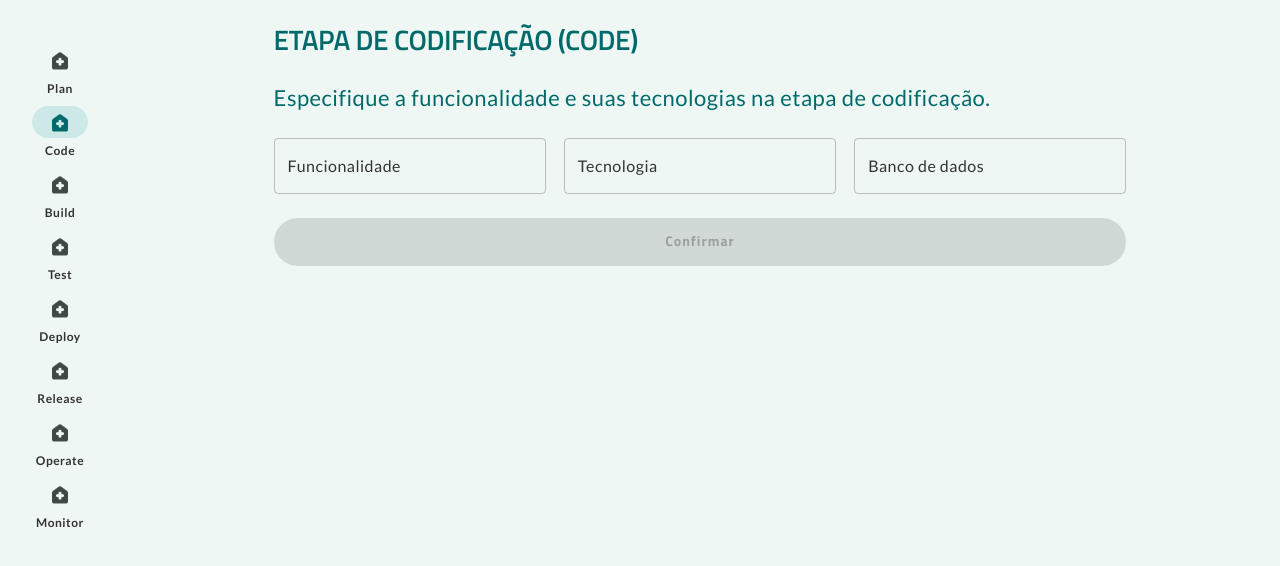
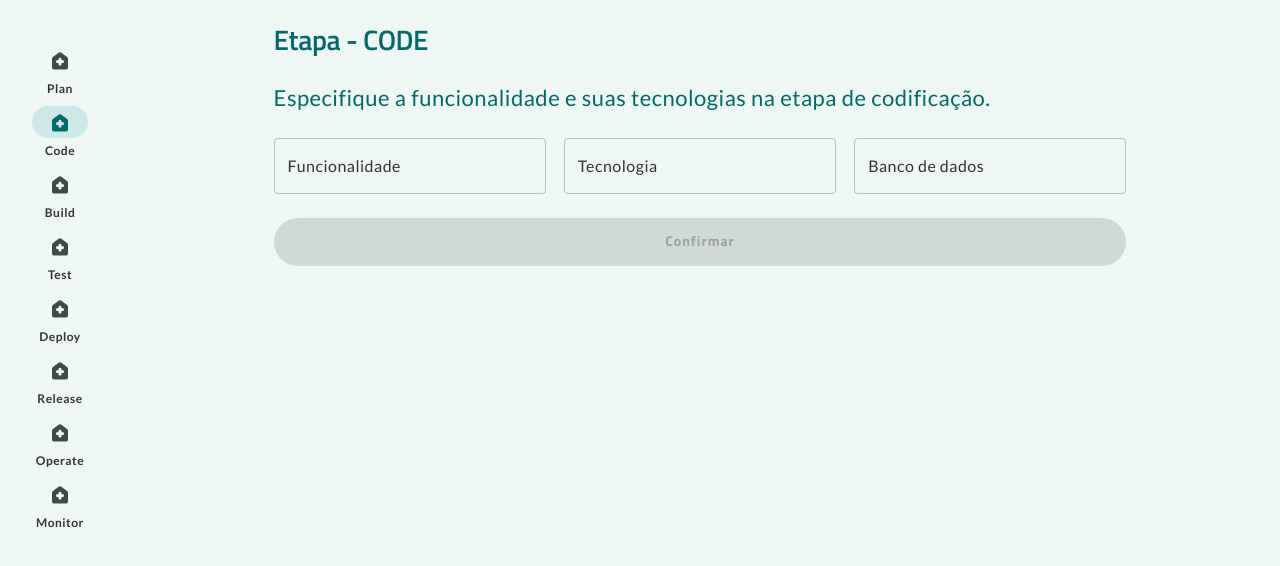
Before and after one commit to thiagonery/DevSecOps_TCC_IA-1, a React (Vite) app in the folder client/: page /code in a window 1280 px wide. Shown: the top 566 px of the page. Built offline with nearby package versions, Linux system fonts and the light colour scheme.

Commit message:
feat: change title in CodeScreen

```diff
--- a/client/src/screens/Code/CodeScreen.tsx
+++ b/client/src/screens/Code/CodeScreen.tsx
@@ -36,7 +36,7 @@ export const CodeScreen: React.FC = () => {
     <Background drawerFocus="code">
       <Box gap="24px">
         <Text variant="h1" color={theme.palette.primary.main}>
-          ETAPA DE CODIFICAÇÃO (CODE)
+          Etapa - CODE
         </Text>
         <Text fontSize="22px" color={theme.palette.primary.main}>
           Especifique a funcionalidade e suas tecnologias na etapa de
```
